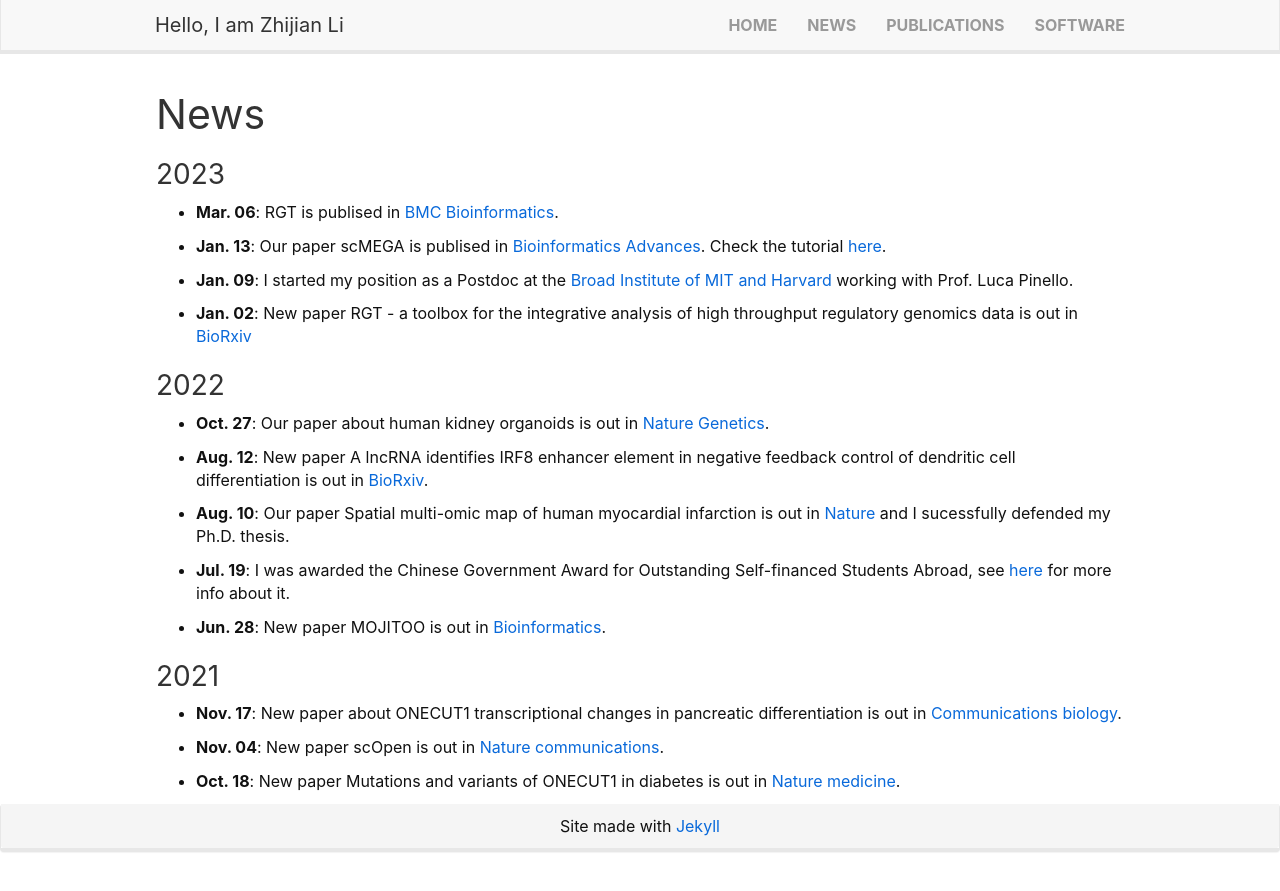
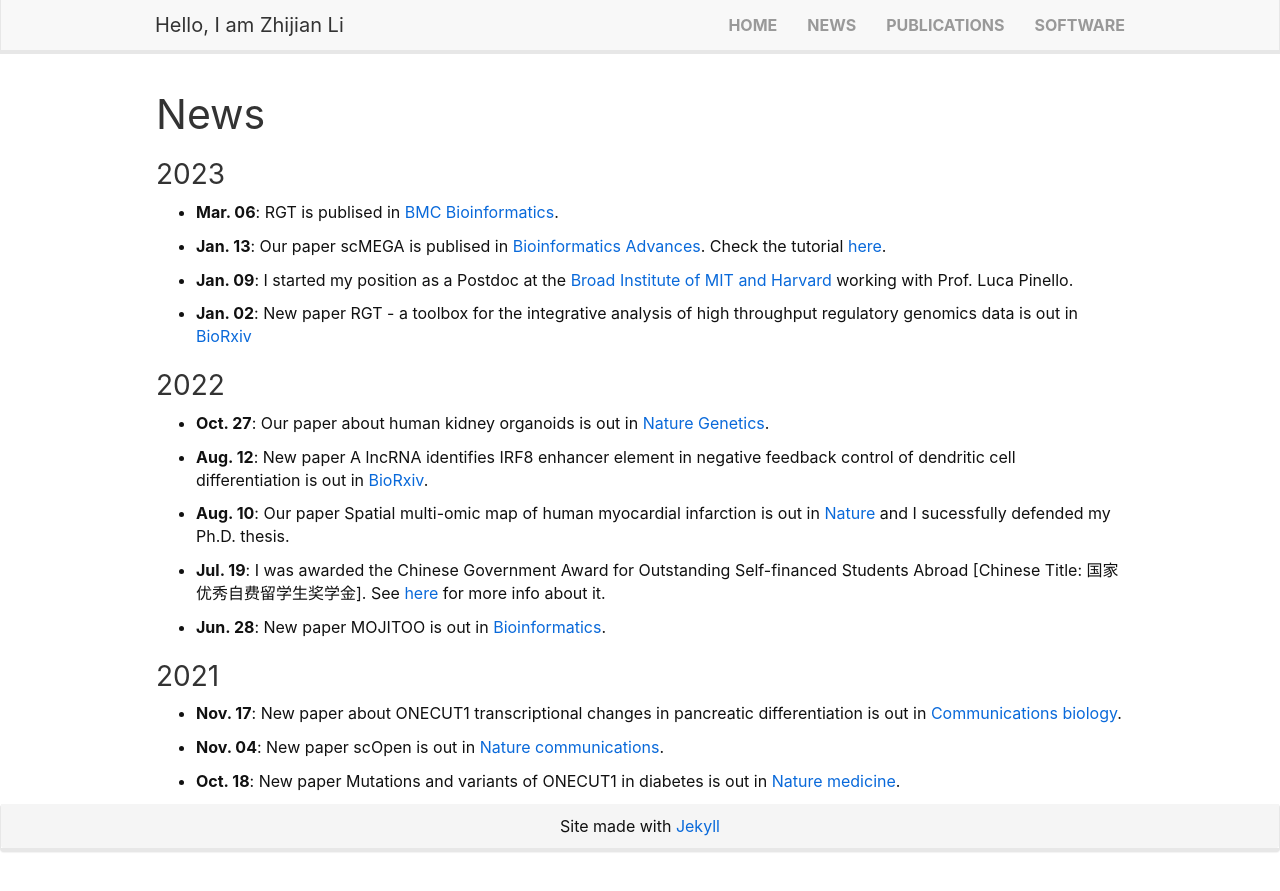
Before and after one commit to lzj1769/lzj1769.github.io, a Jekyll site: the page built from _pages/allnews.md, in a window 1280 px wide. Shown: the top 891 px of the page. Built offline with Jekyll 4.4.1, drawn with Linux system fonts in a browser that asks for light colours; nearby versions of some CDN libraries.

Commit message:
update news

```diff
--- a/_pages/allnews.md
+++ b/_pages/allnews.md
@@ -25,7 +25,7 @@ permalink: /allnews.html
 
 * **Aug. 10**: Our paper Spatial multi-omic map of human myocardial infarction is out in [Nature](https://www.nature.com/articles/s41586-022-05060-x) and I sucessfully defended my Ph.D. thesis.
 
-* **Jul. 19**: I was awarded the Chinese Government Award for Outstanding Self-financed Students Abroad, see [here](https://en.wikipedia.org/wiki/Chinese_government_award_for_outstanding_self-financed_students_abroad) for more info about it.
+* **Jul. 19**: I was awarded the Chinese Government Award for Outstanding Self-financed Students Abroad [Chinese Title: 国家优秀自费留学生奖学金]. See [here](https://en.wikipedia.org/wiki/Chinese_government_award_for_outstanding_self-financed_students_abroad) for more info about it.
 
 * **Jun. 28**: New paper MOJITOO is out in [Bioinformatics](https://academic.oup.com/bioinformatics/article/38/Supplement_1/i282/6617520).
 
```
